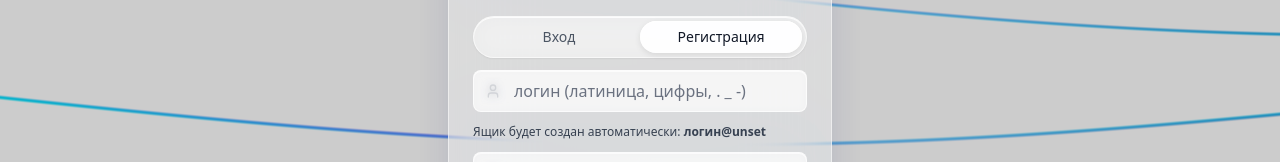
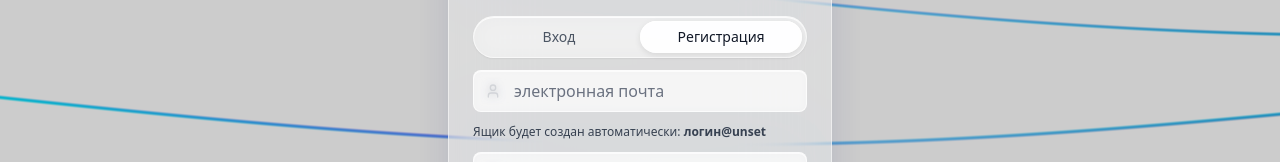
Before and after one commit to Maxim-5GHZ/SafeMail, a Next.js app in the folder frontend/: page /login in a window 1280 px wide. Both pictures are taken after a click on the button "Регистрация". Shown: the part 315-477 px from the top of the page. Built offline with nearby package versions, Linux system fonts and the light colour scheme; no server answers.

Commit message:
Fixed login page UX email tooltip

```diff
--- a/frontend/app/login/page.tsx
+++ b/frontend/app/login/page.tsx
@@ -149,7 +149,7 @@ export default function LoginPage() {
               <input
                 value={username}
                 onChange={(e) => setUsername(e.target.value)}
-                placeholder="логин (латиница, цифры, . _ -)"
+                placeholder="электронная почта"
                 required={mode === 'register'}
                 minLength={2}
                 tabIndex={mode === 'register' ? 0 : -1}
```
